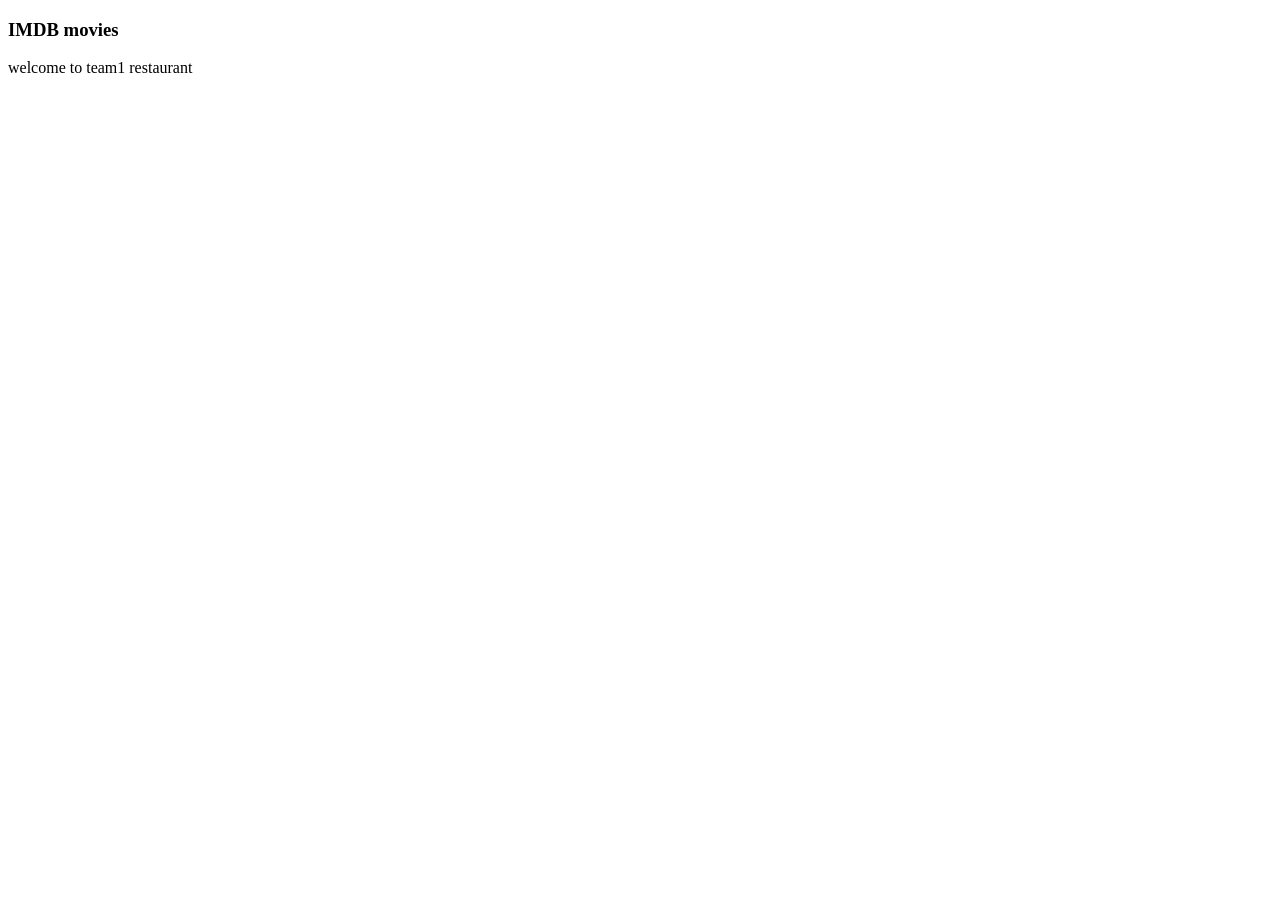
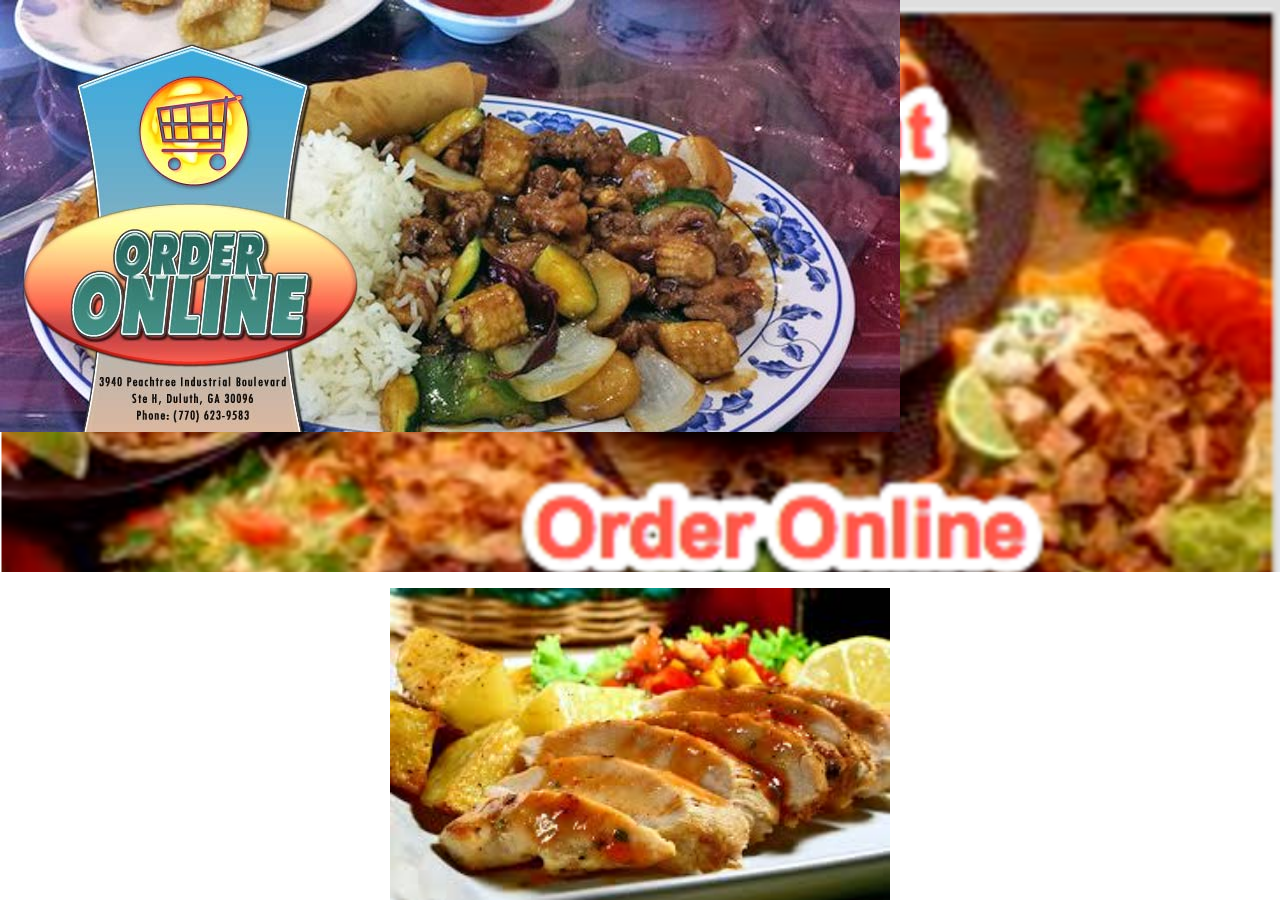
Before and after one commit to kalye/team1foodorderapp, a plain HTML site: page WebContent/index.html in a window 1280 px wide. Before the commit the page ends 800 px from the top, so only its background shows below. Drawn offline with nearby package versions, Linux system fonts and the light colour scheme.

Commit message:
add index page and different images

```diff
--- a/WebContent/index.html
+++ b/WebContent/index.html
@@ -3,6 +3,7 @@
 <head>
 <meta charset="UTF-8">
 <title>Welcome to Team1 Restaurant</title>
+<link rel="icon" href="/team1foodorderapp/favicon.ico" />
 <style>
 table {
 	border-collapse: collapse;
@@ -11,19 +12,61 @@ table {
 table, th, td {
 	border: 1px solid black;
 }
+
 .button {
 	background-color: ForestGreen;
 	border-radius: 5px;
 	color: white;
 	text-decoration: none;
 }
+
+.logo {
+	height: 100px;
+}
+.mySlides {display:none;}
 </style>
+<script src="https://ajax.googleapis.com/ajax/libs/jquery/3.2.1/jquery.min.js"></script>
+<link rel="stylesheet" href="https://www.w3schools.com/w3css/4/w3.css">
 </head>
 <body>
-	<div class="label">
-		<h3>IMDB movies</h3>
-		welcome to team1 restaurant
+	<div class="logo"
+		onclick="location.href=&quot;/team1foodorderapp/orders/catagorylists&quot;"
+		style="background-image: url(/team1foodorderapp/images/teamone-2017-04-02_13-32-51.png); background-size: cover; height: 572px;">
+		<img style="display: block; position: absolute; top: 0px; left: 0px; z-index: 3; opacity: 1; width: 900px; height: 432px;"
+				src="/team1foodorderapp/images/20131114020651.jpg"
+				alt="slideshow" width="900px" height="432px">
+		</span>
+		</a>
+		<div id="message" style="display: none;"></div>
 	</div>
+	</div>
+	<div class="w3-content w3-section" style="max-width:500px">
+	  <img class="mySlides" onclick="location.href=&quot;/team1foodorderapp/orders/catagorylists&quot;" src="/team1foodorderapp/images/teamonemain.png" style="width:100%">
+	  <img class="mySlides" onclick="location.href=&quot;/team1foodorderapp/orders/catagorylists&quot;" src="/team1foodorderapp/images/teamone46239.png" style="width:100%">
+	  <img class="mySlides" onclick="location.href=&quot;/team1foodorderapp/orders/catagorylists&quot;" src="/team1foodorderapp/images/imagecat1.jpeg" style="width:100%">
+	  <img class="mySlides" onclick="location.href=&quot;/team1foodorderapp/orders/catagorylists&quot;" src="/team1foodorderapp/images/imagecat2.jpg" style="width:100%">
+	  <img class="mySlides" onclick="location.href=&quot;/team1foodorderapp/orders/catagorylists&quot;" src="/team1foodorderapp/images/imagecat4.jpg" style="width:100%">
+	  <img class="mySlides" onclick="location.href=&quot;/team1foodorderapp/orders/catagorylists&quot;" src="/team1foodorderapp/images/imagecatveg.jpeg" style="width:100%">
+	  <img class="mySlides" onclick="location.href=&quot;/team1foodorderapp/orders/catagorylists&quot;" src="/team1foodorderapp/images/imagescatsoup.jpg" style="width:100%">
+	</div>
+
+<script>
+var myIndex = 0;
+carousel();
+
+function carousel() {
+    var i;
+    var x = document.getElementsByClassName("mySlides");
+    for (i = 0; i < x.length; i++) {
+       x[i].style.display = "none";
+    }
+    myIndex++;
+    if (myIndex > x.length) {myIndex = 1}
+    x[myIndex-1].style.display = "block";
+    setTimeout(carousel, 2000); // Change image every 2 seconds
+}
+</script>
+
 
 </body>
 </html>
```
Also changed, not shown: WebContent/favicon.ico (added), WebContent/images/20131114020651.jpg (added), WebContent/images/imagecat1.jpeg (added), WebContent/images/imagecat2.jpg (added), WebContent/images/imagecat4.jpg (added), WebContent/images/imagecatveg.jpeg (added), WebContent/images/imagescatsoup.jpg (added), WebContent/images/teamone-2017-04-02_13-32-51.png (added), 3 other files. Lines whose indentation alone changed are shown as unchanged.
